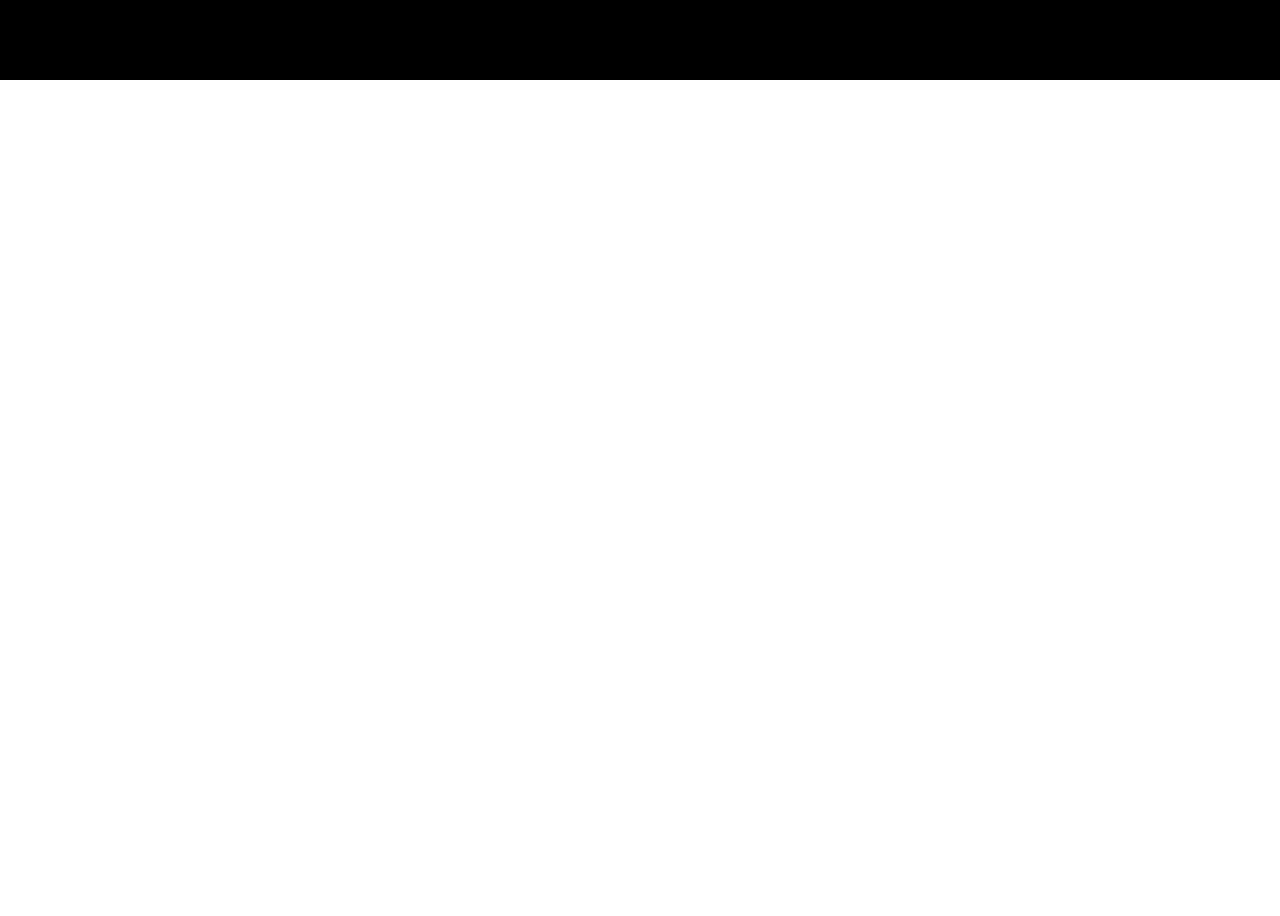
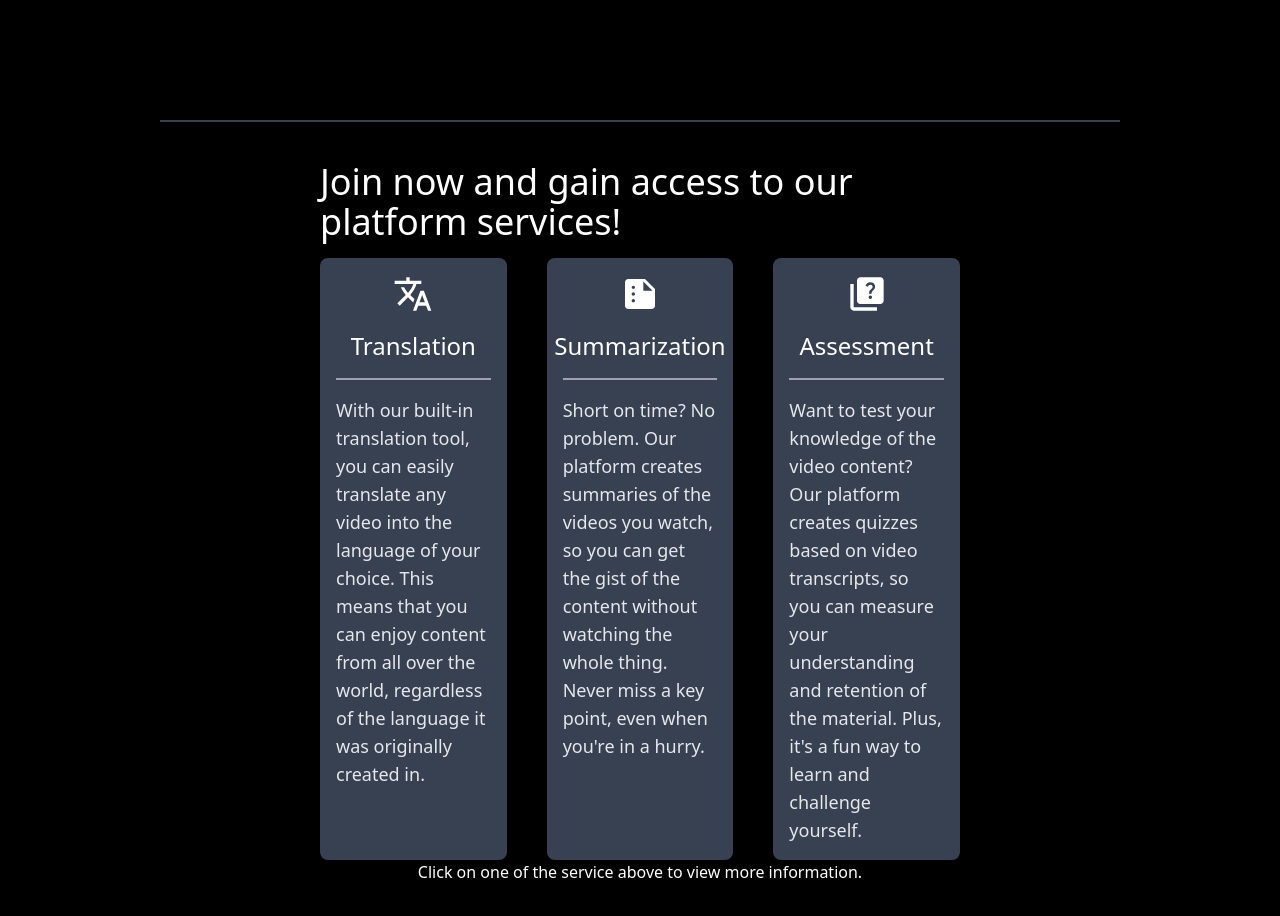
Before and after one commit to jchen396/ScriptOwl, a Next.js app in the folder client/: page / in a window 1280 px wide. Shown: the part 720-1636 px from the top of the page. Before the commit the page ends 800 px from the top, so only its background shows below. Built offline with nearby package versions, Linux system fonts and the light colour scheme; no server answers.

Commit message:
Add landing page hero section and information layout

```diff
--- /dev/null
+++ b/client/src/components/Home/HeroSection.tsx
@@ -0,0 +1,19 @@
+import React from "react";
+
+const HeroSection = () => {
+	return (
+		<div className="h-screen w-1/2 flex flex-row items-center justify-center">
+			<div className="basis-1/2 flex flex-col items-start justify-start space-y-4 ">
+				<h2 className="text-7xl">Your Video Content Revolutionized</h2>
+				<p className="text-xl text-gray-700">
+					Experience smarter video learning with our GPT 3.5 powered
+					features - translations, summaries, and quizzes from video
+					transcripts.
+				</p>
+			</div>
+			<div className="basis-1/2"></div>
+		</div>
+	);
+};
+
+export default HeroSection;
--- /dev/null
+++ b/client/src/components/Home/Info.tsx
@@ -0,0 +1,16 @@
+import React from "react";
+import Services from "@/components/Home/Services";
+import Showcase from "@/components/Home/Showcase";
+import { useState } from "react";
+
+const Info = () => {
+	const [service, setService] = useState<string>("");
+	return (
+		<div className="w-1/2 h-screen flex flex-col justify-start items-center">
+			<Services setService={setService} />
+			<Showcase service={service} />
+		</div>
+	);
+};
+
+export default Info;
--- /dev/null
+++ b/client/src/components/Home/Services.tsx
@@ -0,0 +1,67 @@
+import React from "react";
+import TranslateIcon from "@mui/icons-material/Translate";
+import SummarizeIcon from "@mui/icons-material/Summarize";
+import QuizIcon from "@mui/icons-material/Quiz";
+
+interface Props {
+	setService: React.Dispatch<React.SetStateAction<string>>;
+}
+
+const Services: React.FC<Props> = ({ setService }) => {
+	return (
+		<div className="basis-1/2 flex flex-col items-center justify-center space-y-4">
+			<h4 className="text-4xl">
+				Join now and gain access to our platform services!{" "}
+			</h4>
+			<div className="grid grid-cols-3 gap-10 ">
+				<div
+					className="flex flex-col items-center justify-start space-y-4 rounded-lg p-4 bg-gray-700 hover:opacity-75 hover:cursor-default"
+					onClick={() => setService("translation")}
+				>
+					<TranslateIcon sx={{ fontSize: 40 }} />
+					<h2 className="text-2xl">Translation</h2>
+					<hr className="border border-gray-400 w-full" />
+					<p className="text-lg text-gray-200">
+						With our built-in translation tool, you can easily
+						translate any video into the language of your choice.
+						This means that you can enjoy content from all over the
+						world, regardless of the language it was originally
+						created in.
+					</p>
+				</div>
+				<div
+					className="flex flex-col items-center justify-start space-y-4 rounded-lg p-4 bg-gray-700 hover:opacity-75 hover:cursor-default"
+					onClick={() => setService("summarize")}
+				>
+					<SummarizeIcon sx={{ fontSize: 40 }} />
+					<h2 className="text-2xl">Summarization</h2>
+					<hr className="border border-gray-400 w-full" />
+					<p className="text-lg text-gray-200">
+						Short on time? No problem. Our platform creates
+						summaries of the videos you watch, so you can get the
+						gist of the content without watching the whole thing.
+						Never miss a key point, even when you&apos;re in a
+						hurry.
+					</p>
+				</div>
+				<div
+					className="flex flex-col items-center justify-start space-y-4 rounded-lg p-4 bg-gray-700 hover:opacity-75 hover:cursor-default"
+					onClick={() => setService("assessment")}
+				>
+					<QuizIcon sx={{ fontSize: 40 }} />
+					<h2 className="text-2xl">Assessment</h2>
+					<hr className="border border-gray-400 w-full" />
+					<p className="text-lg text-gray-200">
+						Want to test your knowledge of the video content? Our
+						platform creates quizzes based on video transcripts, so
+						you can measure your understanding and retention of the
+						material. Plus, it&apos;s a fun way to learn and
+						challenge yourself.
+					</p>
+				</div>
+			</div>
+		</div>
+	);
+};
+
+export default Services;
--- /dev/null
+++ b/client/src/components/Home/Showcase.tsx
@@ -0,0 +1,21 @@
+import React from "react";
+
+interface Props {
+	service: string;
+}
+
+const Showcase: React.FC<Props> = ({ service }) => {
+	return (
+		<div>
+			{service ? (
+				<p className="basis-1/2 text-gray-200 text-lg">{service}</p>
+			) : (
+				<p>
+					Click on one of the service above to view more information.
+				</p>
+			)}
+		</div>
+	);
+};
+
+export default Showcase;
--- a/client/src/components/Layout.tsx
+++ b/client/src/components/Layout.tsx
@@ -18,7 +18,7 @@ const Layout = ({ children }: PropsWithChildren) => {
 	}, [currentUser]);
 	return (
 		<>
-			<div className="bg-black w-screen h-screen">
+			<div className="bg-black">
 				<Navbar userData={userData} />
 				{children}
 			</div>
--- a/client/src/pages/index.tsx
+++ b/client/src/pages/index.tsx
@@ -1,9 +1,13 @@
 import React from "react";
+import HeroSection from "@/components/Home/HeroSection";
+import Info from "@/components/Home/Info";
 
 const index = () => {
 	return (
-		<div className="w-screen h-screen flex items-center justify-center text-white">
-			Welcome
+		<div className="flex flex-wrap items-center justify-center text-white space-y-10">
+			<HeroSection />
+			<hr className="border border-gray-700 w-3/4 " />
+			<Info />
 		</div>
 	);
 };
```
